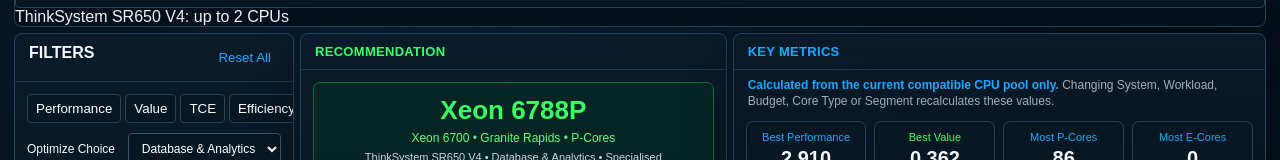
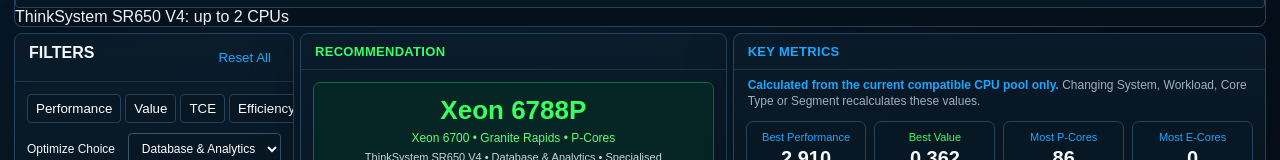
Before and after one commit to fabricefuhrer/xeon_assistant_hz, a Next.js app: page / in a window 1280 px wide. Shown: the part 257-417 px from the top of the page. Built offline with nearby package versions, Linux system fonts and the light colour scheme.

Commit message:
Remove obsolete budget copy

```diff
--- a/components/KeyMetrics.tsx
+++ b/components/KeyMetrics.tsx
@@ -14,5 +14,5 @@
   const maxScalability = [...filtered].sort((a, b) => maxSocketCount(b) - maxSocketCount(a))[0] || top;
   const prices = filtered.map(c => c.costUsd);
   const priceRange = filtered.length ? `${fmtMoney(Math.min(...prices))} - ${fmtMoney(Math.max(...prices))}` : "-";
-  return <Panel><Title>Key Metrics</Title><div style={{ padding: "7px 14px 0", color: "#9fb0bd", fontSize: 12, lineHeight: 1.35 }}><b style={{ color: "#18a8ff" }}>Calculated from the current compatible CPU pool only.</b> Changing System, Workload, Budget, Core Type or Segment recalculates these values.</div><div className="stat-grid" style={{ padding: 12 }}><Stat label="Best Performance" value={bestPerf ? bestPerf.specInt2017.toLocaleString() : "-"} hint="SPECint2017" /><Stat label="Best Value" value={bestValue ? perfDollar(bestValue).toFixed(3) : "-"} accent="#39ff5f" hint="SPECint / $" /><Stat label="Most P-Cores" value={mostP ? pCores(mostP) : "-"} /><Stat label="Most E-Cores" value={mostE ? eCores(mostE) : "-"} /><Stat label="Lowest Power" value={lowestTdp ? `${lowestTdp.tdpW}W` : "-"} /><Stat label="Highest Turbo" value={highTurbo ? `${highTurbo.maxTurboGHz} GHz` : "-"} /><Stat label="Best Efficiency" value={efficient ? perfWatt(efficient).toFixed(2) : "-"} /><Stat label="Price Range" value={priceRange} /></div></Panel>;
+  return <Panel><Title>Key Metrics</Title><div style={{ padding: "7px 14px 0", color: "#9fb0bd", fontSize: 12, lineHeight: 1.35 }}><b style={{ color: "#18a8ff" }}>Calculated from the current compatible CPU pool only.</b> Changing System, Workload, Core Type or Segment recalculates these values.</div><div className="stat-grid" style={{ padding: 12 }}><Stat label="Best Performance" value={bestPerf ? bestPerf.specInt2017.toLocaleString() : "-"} hint="SPECint2017" /><Stat label="Best Value" value={bestValue ? perfDollar(bestValue).toFixed(3) : "-"} accent="#39ff5f" hint="SPECint / $" /><Stat label="Most P-Cores" value={mostP ? pCores(mostP) : "-"} /><Stat label="Most E-Cores" value={mostE ? eCores(mostE) : "-"} /><Stat label="Lowest Power" value={lowestTdp ? `${lowestTdp.tdpW}W` : "-"} /><Stat label="Highest Turbo" value={highTurbo ? `${highTurbo.maxTurboGHz} GHz` : "-"} /><Stat label="Best Efficiency" value={efficient ? perfWatt(efficient).toFixed(2) : "-"} /><Stat label="Price Range" value={priceRange} /></div></Panel>;
 }
```
